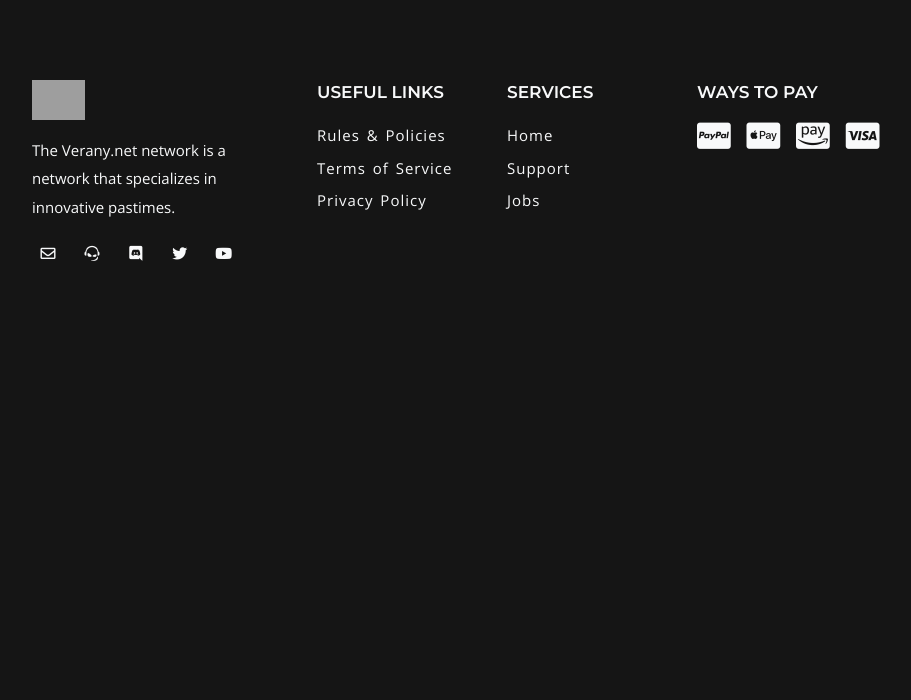
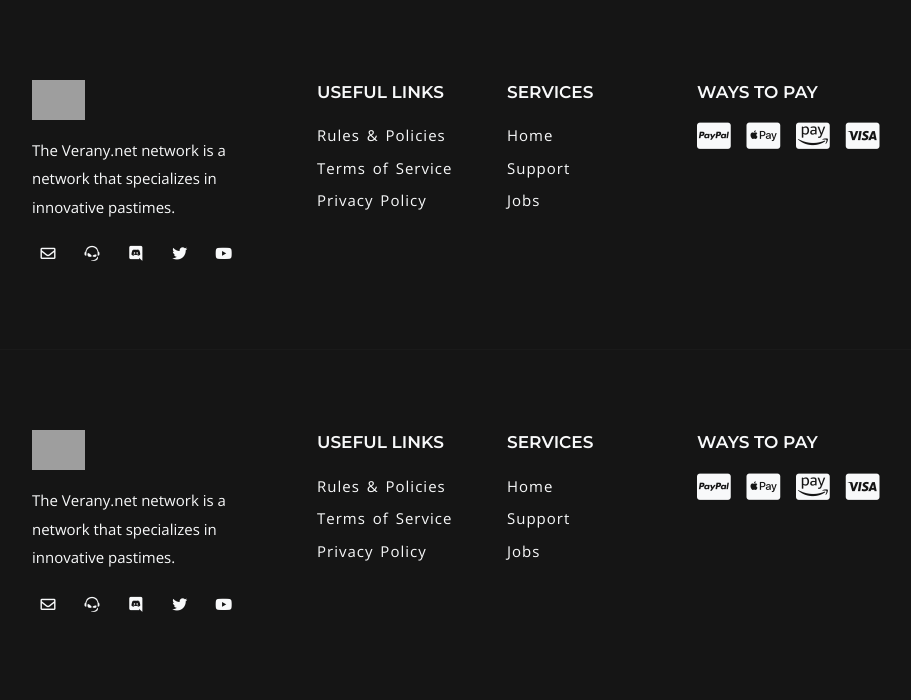
Before and after one commit to verany-network/website-frontend, a PHP site: page /support/help-center/help-center-article.php in a window 1280 px wide. Shown: the part 1362-2062 px from the top of the page, without its empty margins (53-964 px from the left). Before the commit the page ends 1623 px from the top, so only its background shows below. Run offline with PHP 8.4, Linux system fonts and the light colour scheme; grey boxes are pictures that could not be loaded.

Commit message:
Updated footer links
Updated footer links:
- edited payment method credit links

```diff
--- a/support/help-center/help-center-article.php
+++ b/support/help-center/help-center-article.php
@@ -261,49 +261,56 @@
     </footer>
     <!-- /.footer -->
 
-    <!-- sign Up -->
-    <div class="modal fade" id="userLogin" tabindex="-1" role="dialog" aria-labelledby="userLoginTitle" aria-hidden="true">
-      <div class="modal-dialog modal-sm modal-dialog-centered" role="document">
-        <div class="modal-content bg-dark text-light">
-          <div class="modal-header border-secondary">
-            <h5 class="modal-title" id="userLoginTitle">Log in</h5>
-            <button type="button" class="close text-light" data-dismiss="modal" aria-label="Close">
-              <span aria-hidden="true">&times;</span>
-            </button>
+    <!-- footer -->
+    <footer class="footer footer-dark bg-dark py-9">
+      <div class="container">
+          <div class="row gutters-y">
+              <div class="col-6 col-lg-3">
+                <a href="#" class="logo d-block mb-4"><img src="assets/img/logo-gaming.png" alt="Wicodus" class="logo-dark"></a>
+                <p>The Verany.net network is a network that specializes in innovative pastimes.</p>
+                <div class="social-buttons">
+                  <a class="social-mail" href="mailto:contact@verany.net"><i class="far fa-envelope"></i></a>
+                  <a class="social-teamspeak" href="ts3server://verany.net"><i class="fab fa-teamspeak"></i></a>
+                  <a class="social-discord" href="https://discord.gg/SJ5tfxC"><i class="fab fa-discord"></i></a>
+                  <a class="social-twitter" href="https://twitter.com/VeranyNET"><i class="fab fa-twitter"></i></a>
+                  <a class="social-youtube" href="https://www.youtube.com/channel/UCduDElXYi8zPjZMTIxCT45A"><i class="fab fa-youtube"></i></a>
                 </div>
-          <div class="modal-body">
-            <div>
-              <div class="text-center my-6">
-                <a class="btn btn-circle btn-sm btn-google mr-2" href=""><i class="fab fa-google"></i></a>
-                <a class="btn btn-circle btn-sm btn-facebook mr-2" href=""><i class="fab fa-facebook-f"></i></a>
-                <a class="btn btn-circle btn-sm btn-twitter" href=""><i class="fab fa-twitter"></i></a>
               </div>
-              <span class="hr-text small my-6">Or</span>
+
+              <div class="col-6 col-lg-2">
+                <h6 class="text-uppercase fw-600 mb-4">Useful links</h6>
+                <div class="nav flex-column">
+                  <a class="nav-link" href="rules.php">Rules & Policies</a>
+                  <a class="nav-link" href="tos.php">Terms of Service</a>
+                  <a class="nav-link" href="privacy-policy.php">Privacy Policy</a>
                 </div>
-            <form class="input-transparent">
-              <div class="form-group">
-                <input type="text" class="form-control border-secondary" name="username" placeholder="Username">
               </div>
-              <div class="form-group">
-                <input type="password" class="form-control border-secondary" name="password" placeholder="Password">
+
+              <div class="col-6 col-lg-2">
+                <h6 class="text-uppercase fw-600 mb-4">Services</h6>
+                <div class="nav flex-column">
+                  <a class="nav-link" href="./">Home</a>
+                  <a class="nav-link" href="./support/help-center.php">Support</a>
+                  <a class="nav-link" href="./apply/apply.php">Jobs</a>
                 </div>
-              <div class="form-group d-flex justify-content-between">
-                <div class="custom-control custom-checkbox">
-                  <input type="checkbox" class="custom-control-input" checked="" id="rememberMeCheck">
-                  <label class="custom-control-label" for="rememberMeCheck">Remember me</label>
               </div>
-                <a class="small-3" href="#">Forgot password?</a>
-              </div>
-              <div class="form-group mt-6">
-                <button class="btn btn-block btn-warning" type="submit">Login</button>
-              </div>
-            </form>
-            <span class="small">Don't have an account? <a href="#">Create an account</a></span>
+
+              <div class="col col-lg-3 order-lg-last">
+                <div class="mb-6">
+                  <h6 class="text-uppercase fw-600 mb-4">Ways to pay</h6>
+                  <div class="text-light lead-5 lh-1">
+                    <a href="https://www.paypal.com/" class="mr-2"><i class="fab fa-cc-paypal"></i></a>
+                    <a href="https://www.apple.com/de/apple-pay/" class="mr-2"><i class="fab fa-cc-apple-pay"></i></a>
+                    <a href="https://pay.amazon.de/" class="mr-2"><i class="fab fa-cc-amazon-pay"></i></a>
+                    <a href="https://www.visa.de/" class="mr-2"><i class="fab fa-cc-visa"></i></a>
                   </div>
                 </div>
                 </div>
               </div>
-    <!-- /.sign Up -->
+          </div>
+      </div>
+    </footer>
+    <!-- /.footer -->
 
     <!-- offcanvas-cart -->
     <div id="offcanvas-cart" class="offcanvas-cart offcanvas text-light h-100 r-0 l-auto d-flex flex-column" data-animation="slideRight">
```
Also changed, not shown: about.php (+4 -4 lines), forum/forum-topic.php (+4 -4 lines), forum/forum.php (+4 -4 lines), index.php (+4 -4 lines), news/news-article.php (+4 -4 lines), news/news.php (+4 -4 lines), profile/private-messaging.php (+4 -4 lines), profile/profile.php (+4 -4 lines), profile/register-password.php (+4 -4 lines), profile/register.php (+4 -4 lines), store/checkout/checkout-address.php (+4 -4 lines), store/checkout/checkout-order.php (+4 -4 lines), store/checkout/checkout-payment.php (+4 -4 lines), store/store-product.php (+4 -4 lines), 4 more files. Lines whose indentation alone changed are shown as unchanged.
